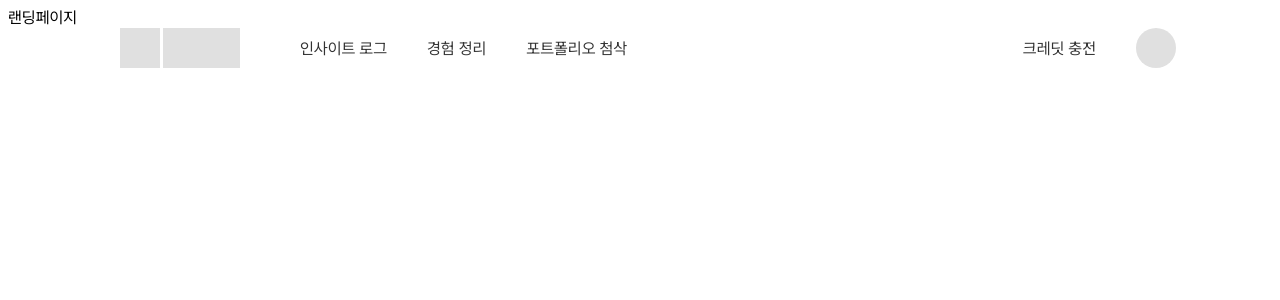
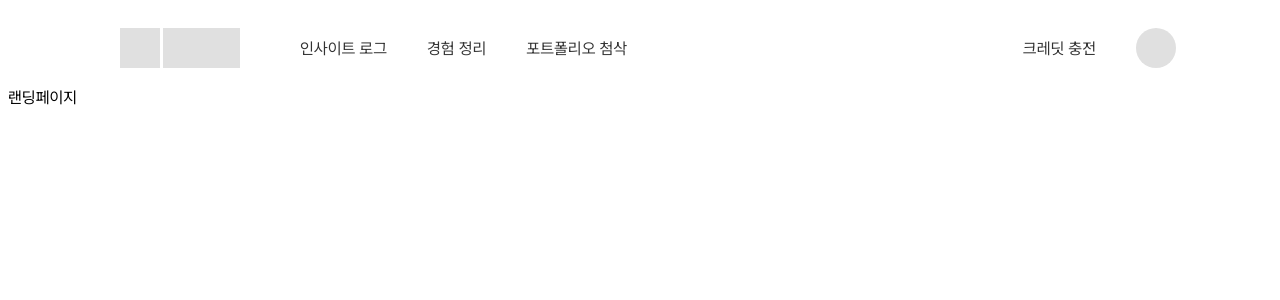
Before and after one commit to Teamie71/folioo-front, a Next.js app: page / in a window 1280 px wide. Shown: the top 300 px of the page. Built offline with nearby package versions, Linux system fonts and the light colour scheme.

Commit message:
✨ Feat: Navbar 호출 위치를 페이지에서 레이아웃으로 수정 및 페이지 상단 패딩 추가

```diff
--- a/src/app/layout.tsx
+++ b/src/app/layout.tsx
@@ -1,5 +1,6 @@
 import "../styles/globals.css";
 import localFont from 'next/font/local';
+import Navbar from '@/components/Navbar';
 
 const pretendard = localFont({
   src: './fonts/PretendardVariable.woff2',
@@ -16,7 +17,10 @@ export default function RootLayout({
   return (
     <html lang="ko" className={pretendard.className}>
       <body>
-        {children}
+        <Navbar />
+        <div className="pt-[80px]">
+          {children}
+        </div>
       </body>
     </html>
   );
--- a/src/app/page.tsx
+++ b/src/app/page.tsx
@@ -1,12 +1,7 @@
-import Navbar from '@/components/Navbar';
-
 export default function LandingPage() {
   return (
-    <div>
-      <Navbar />
-      <div className="min-h-screen">
-        랜딩페이지
-      </div>
+    <div className="min-h-screen">
+      랜딩페이지
     </div>
   );
 }
```
